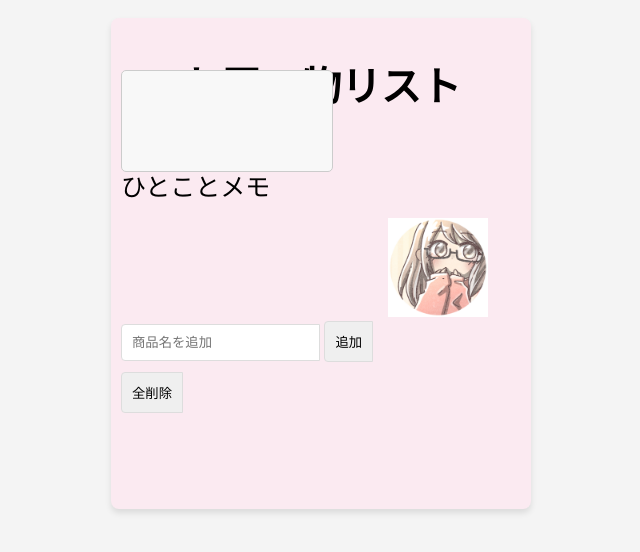
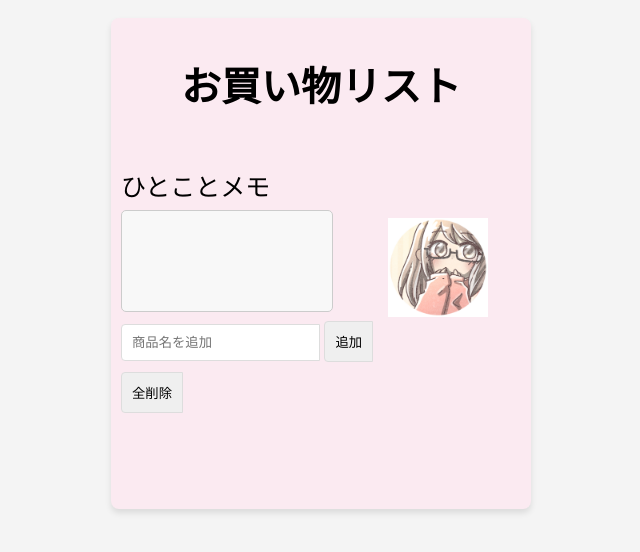
Before and after one commit to canbou-6/okaimonorisuto, a plain HTML site: page index.html in a window 1280 px wide. Shown: the whole page, without its empty margins (319-959 px from the left). Drawn offline with Linux system fonts and the light colour scheme; a web font is replaced by a local one.

Commit message:
Update style.css

```diff
--- a/style.css
+++ b/style.css
@@ -116,7 +116,7 @@ img{
 #memo{
 
     position: relative;
-    top: -70px;
+    top: 70px;
     left: 0px;
     width: 150px;
     height: 40px;
```
